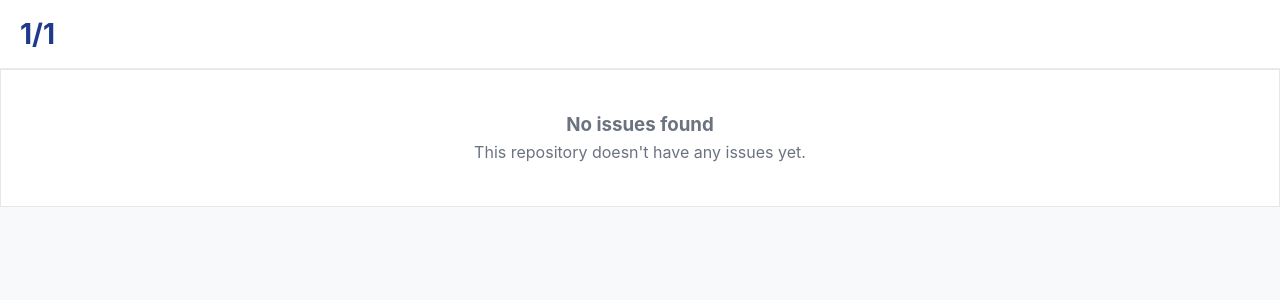
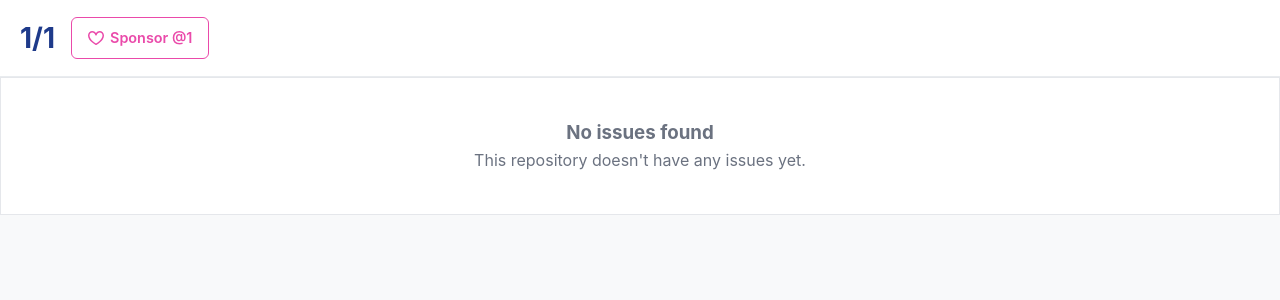
Before and after one commit to benvvalk/sponsoredissues.org-deploy, a Django app: page /gh/1/1/issues in a window 1280 px wide. Shown: the part 41-341 px from the top of the page. Run offline with Django 5.2, Linux system fonts and the light colour scheme; data that the repository does not hold is empty.

Commit message:
repo_issues: add GitHub Sponsors button to header [feat]
Add button that takes the user to the GitHub Sponsors page for the
repo owner.

```diff
--- a/sponsoredissues/templates/repo_issues.html
+++ b/sponsoredissues/templates/repo_issues.html
@@ -15,7 +15,7 @@
     .repo-header {
         background: white;
         border-bottom: 1px solid #e9ecef;
-        padding: 12px 0;
+        padding: 16px 0;
         margin-bottom: 0;
     }
 
@@ -24,14 +24,43 @@
         padding: 0 20px;
     }
 
+    .repo-title-row {
+        display: flex;
+        align-items: center;
+        gap: 8px;
+        flex-wrap: wrap;
+    }
+
     .repo-header h1 {
         font-size: 1.75rem;
         color: #1e3a8a;
         font-weight: 700;
+        margin: 0px 8px 0px 0px;
+    }
+
+    .sponsor-btn {
+        background: white;
+        color: #ea4aaa;
+        border: 1px solid #ea4aaa;
+        padding: 8px 16px;
+        border-radius: 6px;
+        font-weight: 600;
+        font-size: 0.9rem;
+        text-decoration: none;
+        display: inline-flex;
+        align-items: center;
+        gap: 6px;
+        transition: all 0.2s ease;
+        white-space: nowrap;
+    }
+
+    .sponsor-btn:hover {
+        background: #ea4aaa;
+        color: white;
     }
 
     .sponsor-stats {
-        margin: 8px 0px;
+        padding: 8px 0px;
     }
     .sponsor-stat {
         font-size: 0.9rem;
@@ -357,7 +386,15 @@
 {% block content %}
 <div class="repo-header">
     <div class="repo-header-content">
-        <h1>{{ owner }}/{{ repo }}</h1>
+        <div class="repo-title-row">
+            <h1>{{ owner }}/{{ repo }}</h1>
+            <a href="https://github.com/sponsors/{{ owner }}" target="_blank" class="sponsor-btn">
+                <svg width="16" height="16" viewBox="0 0 16 16" fill="currentColor">
+                    <path d="M4.25 2.5c-1.336 0-2.75 1.164-2.75 3 0 2.15 1.58 4.144 3.365 5.682A20.565 20.565 0 008 13.393a20.561 20.561 0 003.135-2.211C12.92 9.644 14.5 7.65 14.5 5.5c0-1.836-1.414-3-2.75-3-1.373 0-2.609.986-3.029 2.456a.75.75 0 01-1.442 0C6.859 3.486 5.623 2.5 4.25 2.5zM8 14.25l-.345.666-.002-.001-.006-.003-.018-.01a7.643 7.643 0 01-.31-.17 22.075 22.075 0 01-3.434-2.414C2.045 10.731 0 8.35 0 5.5 0 2.836 2.086 1 4.25 1 5.797 1 7.153 1.802 8 3.02 8.847 1.802 10.203 1 11.75 1 13.914 1 16 2.836 16 5.5c0 2.85-2.045 5.231-3.885 6.818a22.08 22.08 0 01-3.744 2.584l-.018.01-.006.003h-.002L8 14.25zm0 0l.345.666a.752.752 0 01-.69 0L8 14.25z"></path>
+                </svg>
+                Sponsor @{{ owner }}
+            </a>
+        </div>
         {% if user.is_authenticated %}
         <div class="sponsor-stats">
             <div class="sponsor-stat">
```
